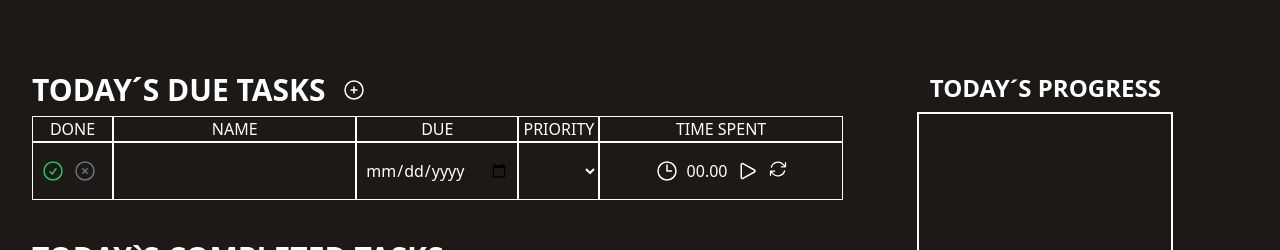
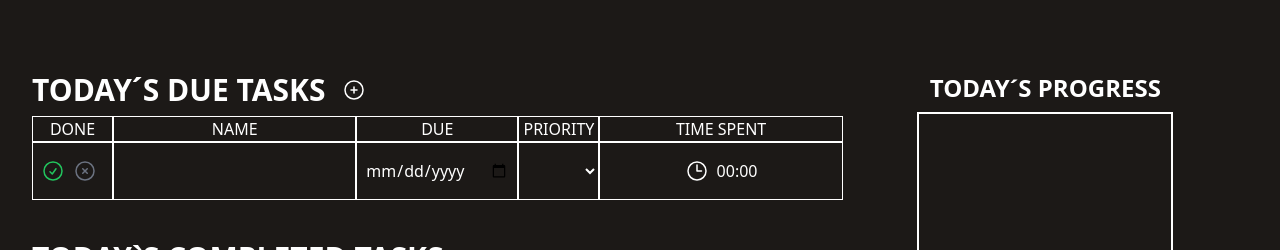
Before and after one commit to AndresCpulveda/personal-planner, a React (Vite) app in the folder frontend/: page / in a window 1280 px wide. Both pictures are taken after a click on the icon 353 px from the left and 90 px from the top of the page. Shown: the top 250 px of the page. Built offline with nearby package versions, Linux system fonts and the light colour scheme.

Commit message:
today list is now sorted by priority

```diff
--- a/frontend/src/components/AddTask.jsx
+++ b/frontend/src/components/AddTask.jsx
@@ -5,7 +5,7 @@ import Timer from './Timer';
 
 function AddTask() {
 
-  const {addToTasks, setAddingTask} = useTasks();
+  const {addToDueTasks, setAddingTodayTask} = useTasks();
 
   const [name, setName] = useState("")
   const [due, setDue] = useState("")
@@ -15,8 +15,8 @@ function AddTask() {
     const task = {
       name, due, priority, time: "00:00:00"
     }
-    addToTasks(task)
-    setAddingTask(false)
+    addToDueTasks(task)
+    setAddingTodayTask(false)
   }
 
 
@@ -28,7 +28,7 @@ function AddTask() {
             <path strokeLinecap="round" strokeLinejoin="round" d="M9 12.75L11.25 15 15 9.75M21 12a9 9 0 11-18 0 9 9 0 0118 0z" />
           </svg>
         </span>
-        <span onClick={() => setAddingTask(false)}>
+        <span onClick={() => setAddingTodayTask(false)}>
           <svg xmlns="http://www.w3.org/2000/svg" fill="none" viewBox="0 0 24 24" strokeWidth={1.5} stroke="currentColor" className="w-6 h-6 text-gray-500 mr-2 cursor-pointer hover:text-red-700">
             <path strokeLinecap="round" strokeLinejoin="round" d="M9.75 9.75l4.5 4.5m0-4.5l-4.5 4.5M21 12a9 9 0 11-18 0 9 9 0 0118 0z" />
           </svg>
@@ -52,7 +52,16 @@ function AddTask() {
           <option value="medium">Medium</option>
           <option value="high">High</option>
         </select></li>
-      <li className='col-span-3 flex items-center justify-center border border-white text-white px-2'><Timer /></li>
+      <li className='col-span-3 flex items-center justify-center border border-white text-white px-2'>
+        <div className='flex gap-2'>
+          <span>
+            <svg xmlns="http://www.w3.org/2000/svg" fill="none" viewBox="0 0 24 24" strokeWidth={1.5} stroke="currentColor" className="w-6 h-6">
+              <path strokeLinecap="round" strokeLinejoin="round" d="M12 6v6h4.5m4.5 0a9 9 0 11-18 0 9 9 0 0118 0z" />
+            </svg>
+          </span>
+          <p>00:00</p>
+        </div>
+      </li>
     </ul>
 
   )
--- a/frontend/src/components/Task.jsx
+++ b/frontend/src/components/Task.jsx
@@ -6,7 +6,7 @@ import Timer from './Timer';
 function Task({task}) {
 
   const {addToCompleted, removeCompleted} = useTasks();
-  const {name, due, priority, time} = task;
+  const {name, due, priority} = task;
 
   return (
     <>
--- a/frontend/src/components/TodayCompleted.jsx
+++ b/frontend/src/components/TodayCompleted.jsx
@@ -6,7 +6,7 @@ import AddTask from './AddTask';
 
 function TodayCompleted() {
 
-  const {completed} = useTasks();
+  const {todayCompleted} = useTasks();
 
   return (
     <div className='flex flex-col'>
@@ -18,7 +18,7 @@ function TodayCompleted() {
         <li className='col-span-3 border text-center border-white'><p className='text-white uppercase'>time spent</p></li>
       </ul>
       <div className=''>
-        {completed.map( task => <Task task={task} />)}
+        {todayCompleted.map( task => <Task task={task} />)}
       </div>
     </div>
   )
--- a/frontend/src/components/TodayDue.jsx
+++ b/frontend/src/components/TodayDue.jsx
@@ -5,7 +5,12 @@ import useTasks from './hooks/useTasks';
 import AddTask from './AddTask';
 
 function TodayDue() {
-   const {addingTask, tasks} = useTasks();
+    const {addingTodayTask, todayDueTasks} = useTasks();
+
+    const orderedList = [...todayDueTasks].sort((a, b) => {
+      const priorityOrder = {high: 1, medium: 2, low: 3}
+      return priorityOrder[a.priority] - priorityOrder[b.priority]
+    })
 
   return (
     <>
@@ -18,8 +23,8 @@ function TodayDue() {
           <li className='col-span-3 border text-center border-white'><p className='text-white uppercase'>time spent</p></li>
         </ul>
         <div className=''>
-          {tasks.map( task => <Task task={task} />)}
-          {addingTask ? <AddTask /> : null}
+          {orderedList.map( task => <Task task={task} />)}
+          {addingTodayTask ? <AddTask /> : null}
         </div>
       </div>
     </>
--- a/frontend/src/context/tasksProvider.jsx
+++ b/frontend/src/context/tasksProvider.jsx
@@ -4,41 +4,41 @@ const TasksContext = createContext()
 
 function TasksProvider({children}) {
 
-  const [addingTask, setAddingTask] = useState(false)
-  const [tasks, setTasks] = useState([])
-  const [completed, setCompleted] = useState([])
+  const [addingTodayTask, setAddingTodayTask] = useState(false)
+  const [todayDueTasks, setTodayDueTasks] = useState([])
+  const [todayCompleted, setTodayCompleted] = useState([])
 
-   const addToTasks = (task) => {
+   const addToDueTasks = (task) => {
     const toAdd = {
       ...task,
       completed: false
     }
-    setTasks([...tasks, toAdd])
+    setTodayDueTasks([...todayDueTasks, toAdd])
    }
 
    const addToCompleted = (task) => {
-    const newDueList = tasks.filter(due => due.name != task.name)
-    setTasks(newDueList)
+    const newDueList = todayDueTasks.filter(due => due.name != task.name)
+    setTodayDueTasks(newDueList)
     const toAdd = {
       ...task,
       completed: true
     }
-    setCompleted([toAdd, ...completed])
+    setTodayCompleted([toAdd, ...todayCompleted])
    }
 
    const removeCompleted = (task) => {
-    const newCompletedList = completed.filter(item => item.name != task.name)
-    setCompleted(newCompletedList)
+    const newCompletedList = todayCompleted.filter(completed => completed.name != task.name)
+    setTodayCompleted(newCompletedList)
    }
 
   return (
     <TasksContext.Provider
       value={{
-        addingTask,
-        setAddingTask,
-        tasks,
-        addToTasks,
-        completed,
+        addingTodayTask,
+        setAddingTodayTask,
+        todayDueTasks,
+        addToDueTasks,
+        todayCompleted,
         addToCompleted,
         removeCompleted,
       }}
--- a/frontend/src/pages/TodayTasks.jsx
+++ b/frontend/src/pages/TodayTasks.jsx
@@ -7,7 +7,7 @@ import useTasks from '../components/hooks/useTasks'
 
 function TodayTasks() {
 
-  const {setAddingTask} = useTasks();
+  const {setAddingTodayTask} = useTasks();
 
   return (
     <>
@@ -16,7 +16,7 @@ function TodayTasks() {
         <h2 className='uppercase text-white text-3xl font-bold'>today´s due tasks</h2>
         <svg xmlns="http://www.w3.org/2000/svg" fill="none" viewBox="0 0 24 24" strokeWidth={1.5} stroke="currentColor"
           className="w-6 h-6 text-white cursor-pointer hover:scale-125 transition-all"
-          onClick={() => setAddingTask(true)}
+          onClick={() => setAddingTodayTask(true)}
           >
           <path strokeLinecap="round" strokeLinejoin="round" d="M12 9v6m3-3H9m12 0a9 9 0 11-18 0 9 9 0 0118 0z" />
         </svg>
```
